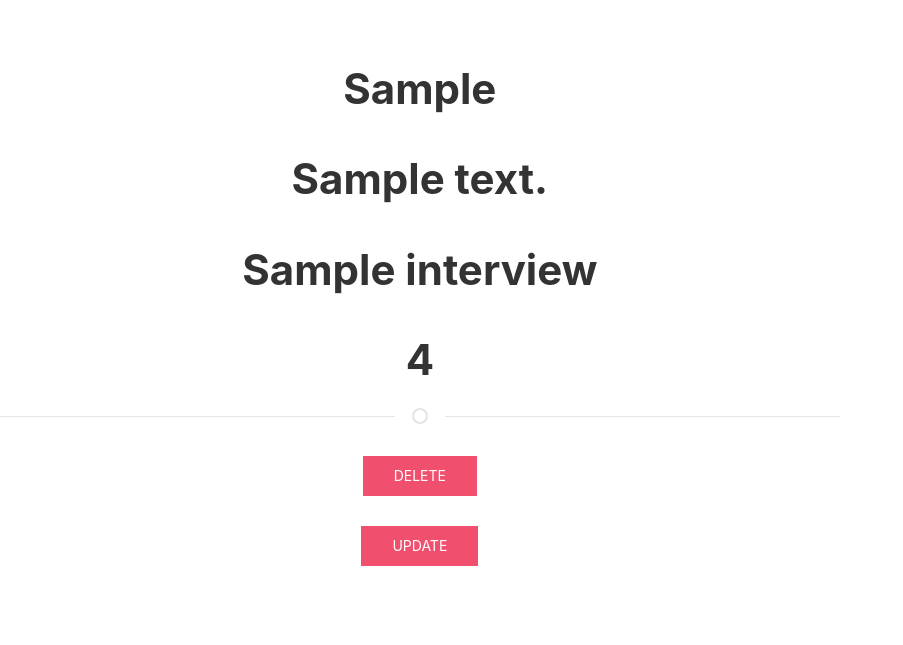
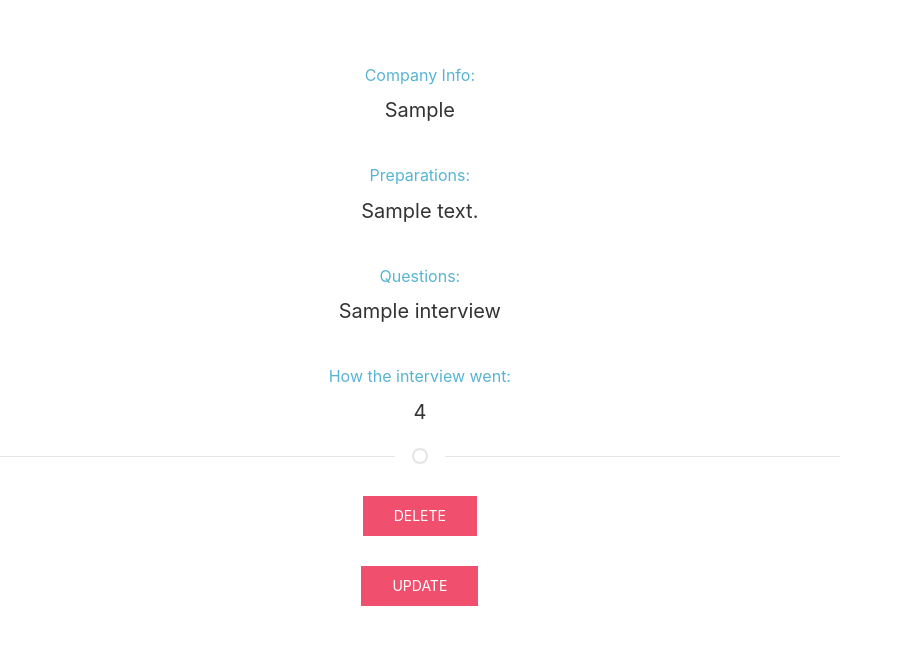
Before and after one commit to rperillo1/Job-Search-Tracker, a Django app: page /applications/1/interview/1/ in a window 1280 px wide. Shown: the part 109-754 px from the top of the page, without its empty margins (0-903 px from the left). Run offline with Django 3.2, Linux system fonts and the light colour scheme; tables that the repository leaves empty hold one stand-in row (values such as "Sample post"); some libraries are stand-ins or nearby versions.

Commit message:
create readme and style interview detail page

```diff
--- a/main_app/static/main_app/styles/main.css
+++ b/main_app/static/main_app/styles/main.css
@@ -160,3 +160,12 @@ span.step {
 .app-fan {
     color: black;
 }
+
+.interview-info {
+    margin-top: 0px;
+}
+
+.interview-title {
+    margin-bottom: 10px;
+    color: var(--main-accent);
+}
--- a/main_app/templates/main_app/interview_detail.html
+++ b/main_app/templates/main_app/interview_detail.html
@@ -4,10 +4,14 @@
 
 <div class="uk-grid">
     <div class="uk-width-2-3@m center app-detail">
-        <h1>{{ interview.company_info }}</h1>
-        <h1>{{ interview.preparation_text}}</h1>
-        <h1>{{ interview.questions }}</h1>
-        <h1>{{ interview.rating }}</h1>
+        <h5 class='interview-title'>Company Info:</h5>
+        <h4 class='interview-info'>{{ interview.company_info }}</h4>
+        <h5 class='interview-title'>Preparations:</h5>
+        <h4 class='interview-info'>{{ interview.preparation_text}}</h4>
+        <h5 class='interview-title'>Questions:</h5>
+        <h4 class='interview-info'>{{ interview.questions }}</h4>
+        <h5 class='interview-title'>How the interview went:</h5>
+        <h4 class='interview-info'>{{ interview.rating }}</h4>
 
         <hr class="uk-divider-icon">
         <button class="uk-button uk-button-danger uk-align-center"><a class="danger-button"
--- a/main_app/views.py
+++ b/main_app/views.py
@@ -4,6 +4,8 @@ from django.contrib.auth import login
 from django.contrib.auth.forms import UserCreationForm
 from django.views.generic.edit import CreateView, UpdateView, DeleteView
 from django.views.generic import ListView, DetailView
+from django.contrib.auth.decorators import login_required
+from django.contrib.auth.mixins import LoginRequiredMixin
 from .forms import UserForm, InterviewForm
 from .models import Application, Skills, Interview
 
@@ -27,7 +29,7 @@ def signup(request):
     context = {"form": form, "error_message": error_message}
     return render(request, "registration/signup.html", context)
 
-
+@login_required
 def applications_index(request):
     applications = Application.objects.filter(user=request.user)
     user = request.user
@@ -39,11 +41,11 @@ def applications_index(request):
     )
 
 
-class ApplicationShow(DetailView):
+class ApplicationShow(DetailView, LoginRequiredMixin):
     model = Application
 
 
-class ApplicationCreate(CreateView):
+class ApplicationCreate(CreateView, LoginRequiredMixin):
     model = Application
     fields = [
         "status",
@@ -61,12 +63,12 @@ class ApplicationCreate(CreateView):
         return super().form_valid(form)
 
 
-class ApplicationDelete(DeleteView):
+class ApplicationDelete(DeleteView, LoginRequiredMixin):
     model = Application
     success_url = "/applications/"
 
 
-class ApplicationUpdate(UpdateView):
+class ApplicationUpdate(UpdateView, LoginRequiredMixin):
     model = Application
     fields = [
         "status",
@@ -78,7 +80,7 @@ class ApplicationUpdate(UpdateView):
         'notes'
     ]
 
-
+@login_required
 def interview_index(request, app_id):
     interviews = Interview.objects.filter(application=app_id)
     return render(
@@ -87,7 +89,7 @@ def interview_index(request, app_id):
         {"application_id": app_id, "interviews": interviews,},
     )
 
-
+@login_required
 def interview_form(request, app_id):
     return render(
         request,
@@ -95,7 +97,7 @@ def interview_form(request, app_id):
         {"application_id": app_id, "interview": InterviewForm},
     )
 
-
+@login_required
 def interview_create(request, app_id):
     form = InterviewForm(request.POST)
     if form.is_valid():
@@ -105,11 +107,11 @@ def interview_create(request, app_id):
     return redirect(reverse("interview_index", kwargs={"app_id": app_id}))
 
 
-class InterviewShow(DetailView):
+class InterviewShow(DetailView, LoginRequiredMixin):
     model = Interview
 
 
-class InterviewDelete(DeleteView):
+class InterviewDelete(DeleteView, LoginRequiredMixin):
     model = Interview
 
     def get_success_url(self):
@@ -118,7 +120,7 @@ class InterviewDelete(DeleteView):
         )
 
 
-class InterviewUpdate(UpdateView):
+class InterviewUpdate(UpdateView, LoginRequiredMixin):
     model = Interview
     fields = ["company_info", "preparation_text", "questions", "rating"]
 
```
Also changed, not shown: main_app/templates/interviews/index.html (+10 -5 lines), job_search_tracker/readme.md (added).
